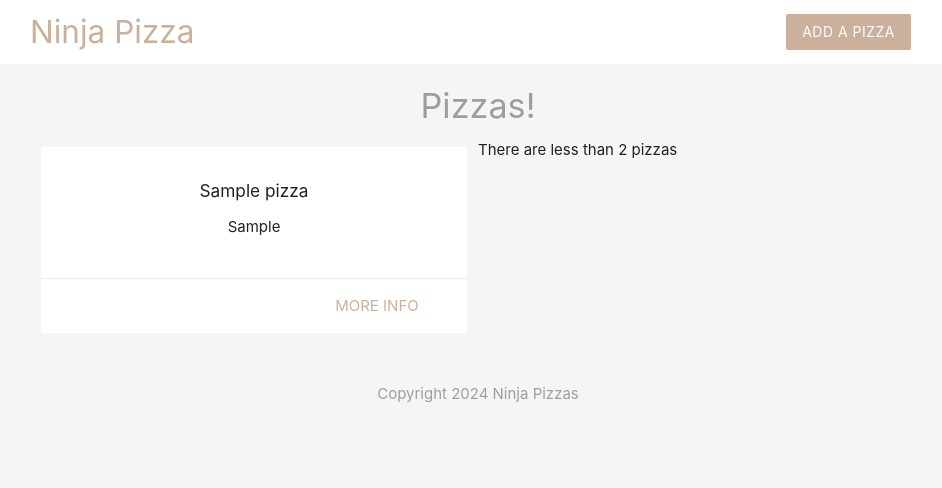
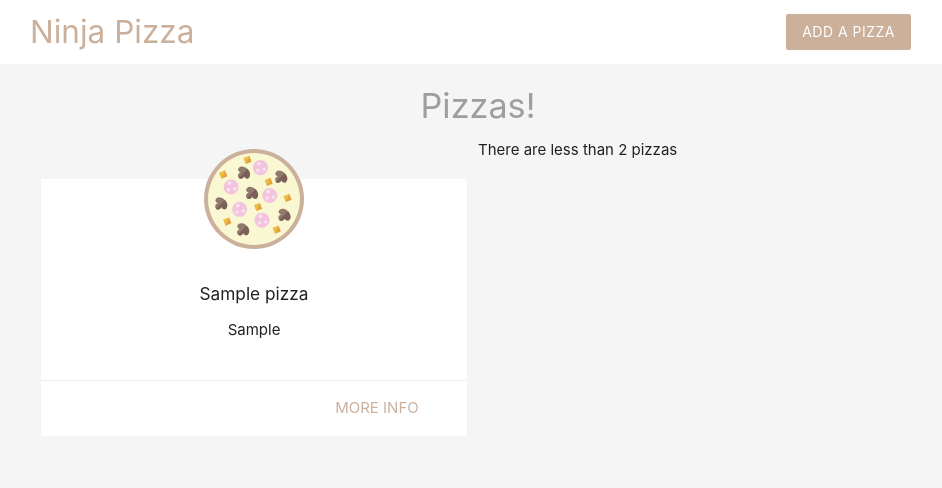
Before and after one commit to dnksebastian/practice-sandbox, a PHP site: page / in a window 1280 px wide. Shown: the top 488 px of the page, without its empty margins (162-1104 px from the left). Run offline with PHP 8.4, Linux system fonts and the light colour scheme; tables that the repository leaves empty or names only in its code hold one stand-in row (values such as "Sample post").

Commit message:
php intro

```diff
--- a/php-intro/details.php
+++ b/php-intro/details.php
@@ -45,7 +45,7 @@ if(isset($_GET['id'])) {
 
 <?php include('templates/header.php'); ?>
 
-<div class="container center">
+<div class="container center grey-text">
     <?php if($pizza): ?>
         <h4><?php echo htmlspecialchars($pizza['title']); ?></h4>
         <p>Created by: <?php echo htmlspecialchars($pizza['email']); ?></p>
--- a/php-intro/index.php
+++ b/php-intro/index.php
@@ -38,6 +38,7 @@ mysqli_close($conn);
         <?php foreach($pizzas as $pizza): ?>
             <div class="col s6 md3 ">
                 <div class="card z-depth-0">
+                    <img src="img/pizza.svg" class="pizza" alt="pizza">
                     <div class="card-content center">
                         <h6><?php echo htmlspecialchars($pizza['title']); ?></h6>
                         <!-- <div><?php echo htmlspecialchars($pizza['ingredients']); ?></div> -->
--- a/php-intro/templates/header.php
+++ b/php-intro/templates/header.php
@@ -18,6 +18,14 @@
             margin: 20px auto;
             padding: 20px;
         }
+
+        .pizza {
+            width: 100px;
+            margin: 40px auto -30px;
+            display: block;
+            position: relative;
+            top: -30px;
+        }
     </style>
 </head>
     <body class="grey lighten-4">
```
Also changed, not shown: php-intro/sandbox.php (added, +30 -0 lines), php-intro/img/pizza.svg (added).
